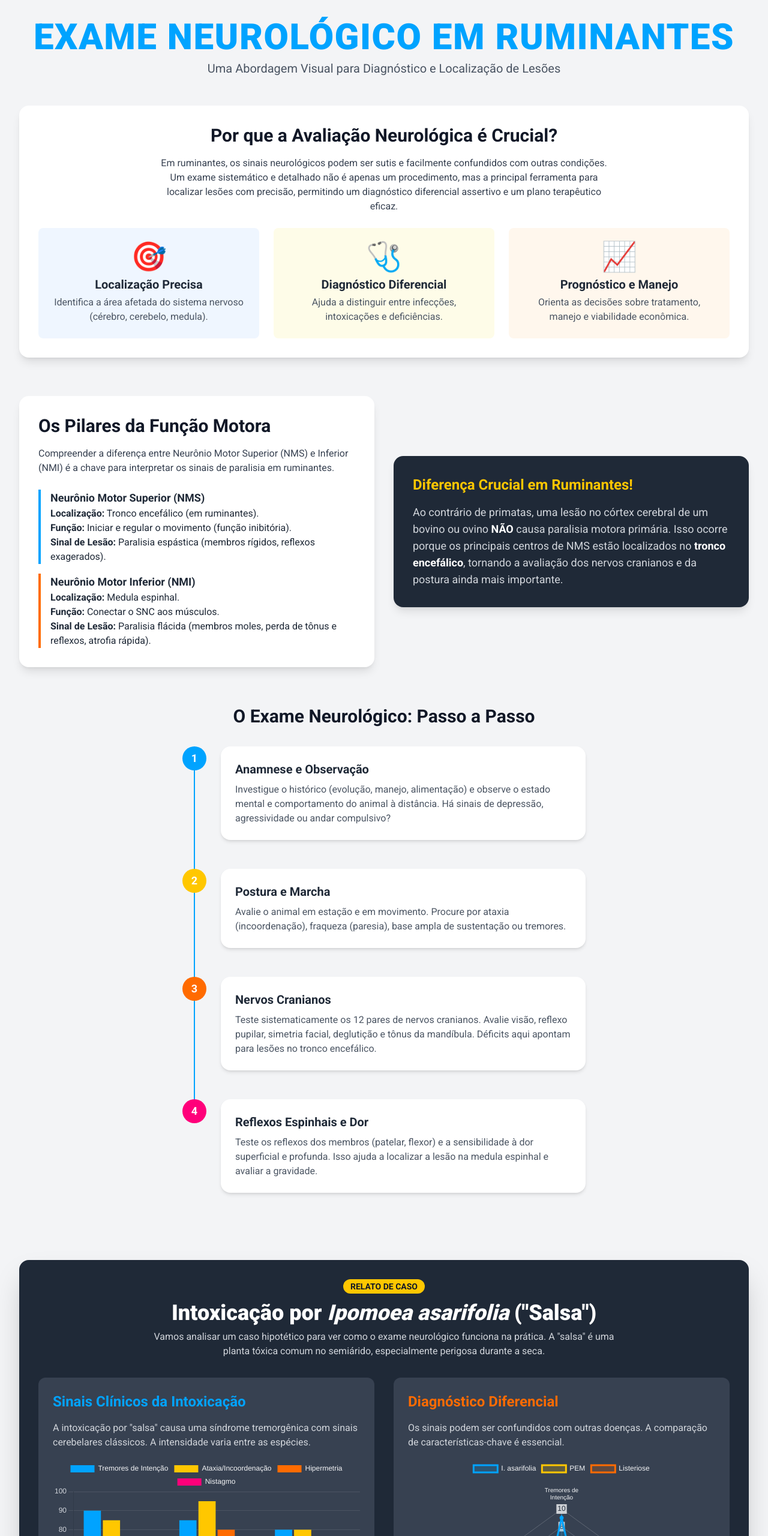
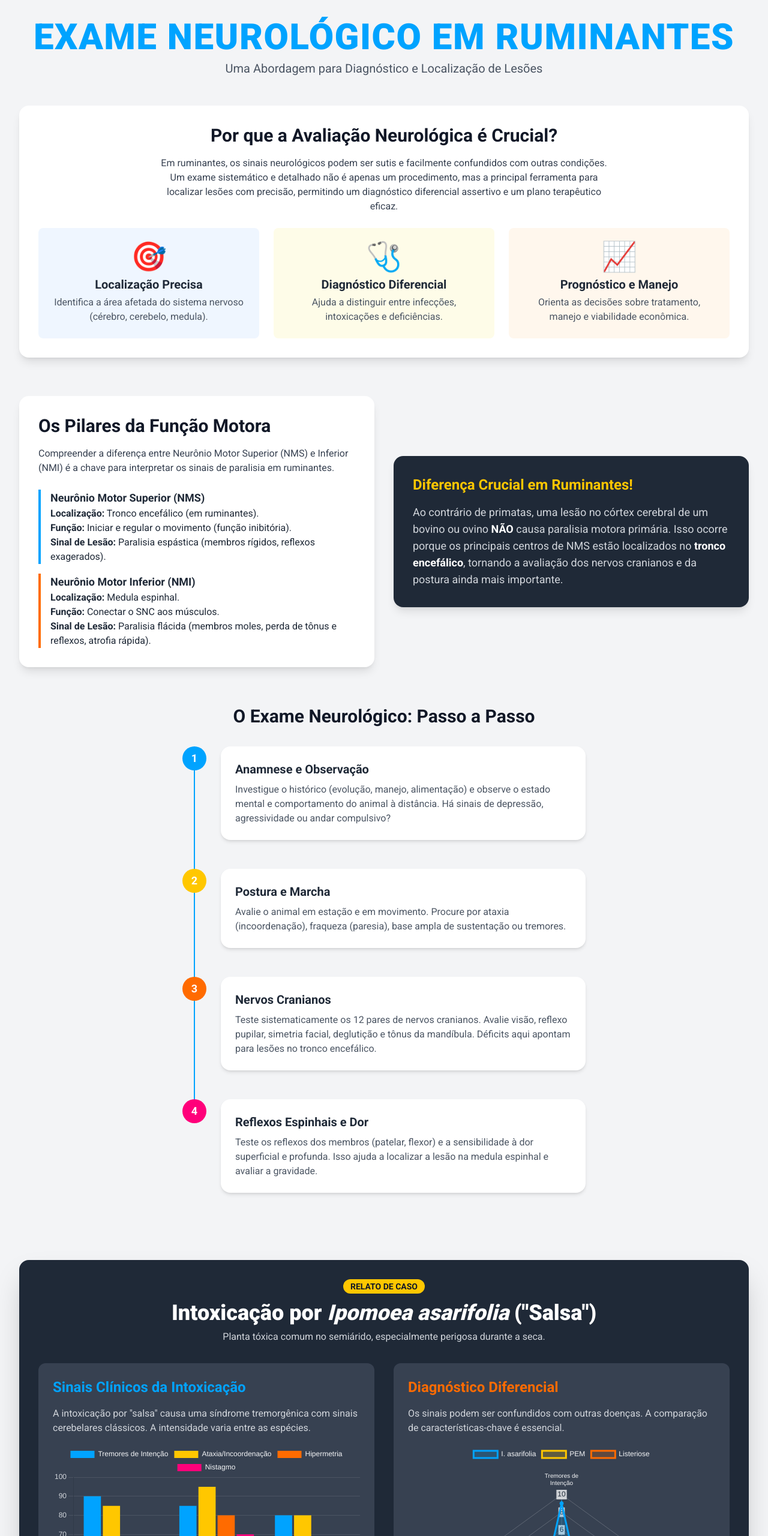
Before and after one commit to brenoluiiz/Infografico-ruminantes, a plain HTML site: page index.html in a window 1280 px wide. Shown: the top 2560 px of the page at 60% size. Drawn offline with nearby package versions, Linux system fonts and the light colour scheme.

Commit message:
Update index.html

```diff
--- a/index.html
+++ b/index.html
@@ -50,7 +50,7 @@
 
         <header class="text-center mb-12">
             <h1 class="text-4xl md:text-6xl font-black text-[#00A3FF] uppercase tracking-wide">Exame Neurológico em Ruminantes</h1>
-            <p class="text-lg md:text-xl text-gray-600 mt-2">Uma Abordagem Visual para Diagnóstico e Localização de Lesões</p>
+            <p class="text-lg md:text-xl text-gray-600 mt-2">Uma Abordagem para Diagnóstico e Localização de Lesões</p>
         </header>
 
         <main class="space-y-16">
@@ -148,7 +148,7 @@
                 <div class="text-center mb-8">
                     <span class="bg-[#FFC700] text-gray-900 font-bold py-1 px-3 rounded-full text-sm">RELATO DE CASO</span>
                     <h2 class="text-4xl font-black mt-3">Intoxicação por <i>Ipomoea asarifolia</i> ("Salsa")</h2>
-                    <p class="max-w-3xl mx-auto text-gray-300 mt-2">Vamos analisar um caso hipotético para ver como o exame neurológico funciona na prática. A "salsa" é uma planta tóxica comum no semiárido, especialmente perigosa durante a seca.</p>
+                    <p class="max-w-3xl mx-auto text-gray-300 mt-2"> Planta tóxica comum no semiárido, especialmente perigosa durante a seca.</p>
                 </div>
 
                 <div class="grid grid-cols-1 md:grid-cols-2 gap-8">
```
